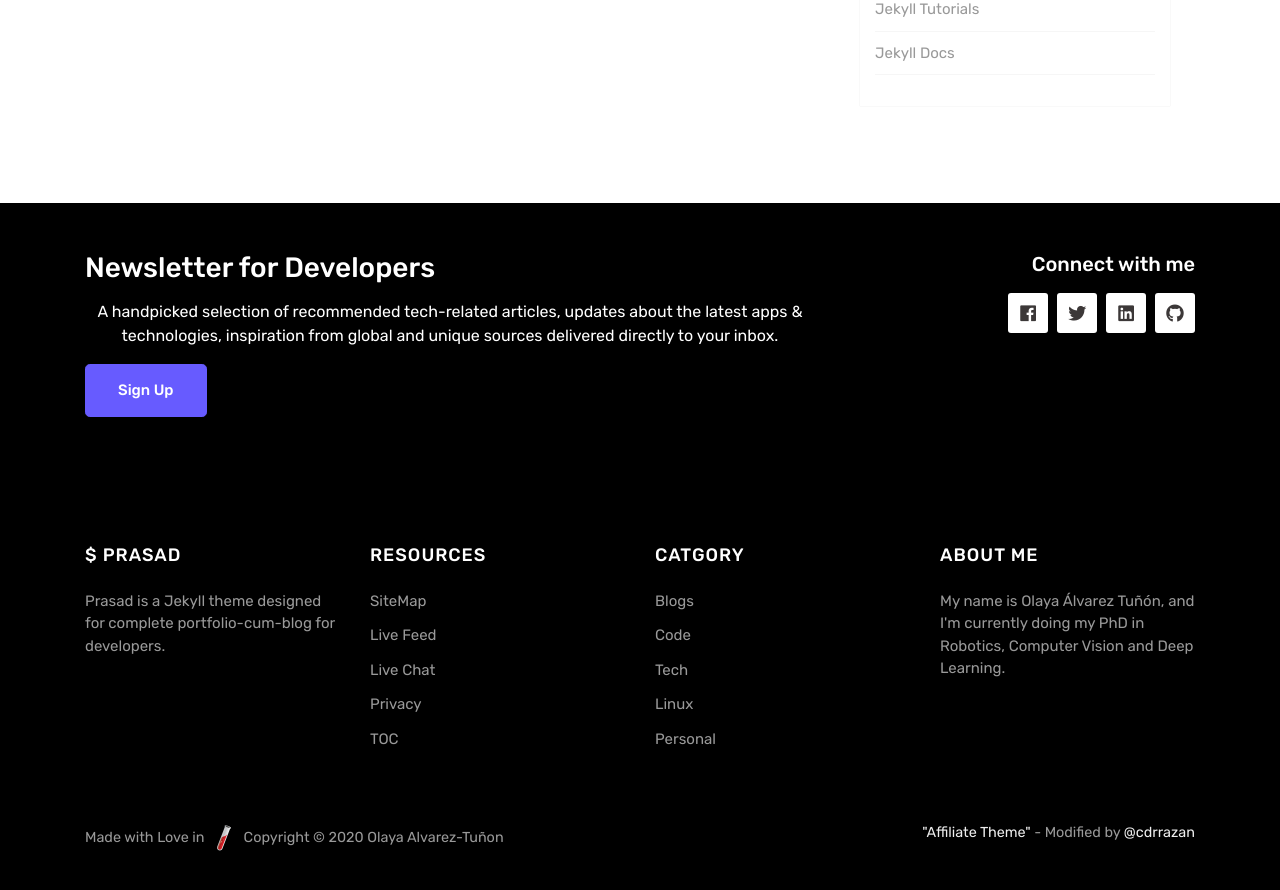
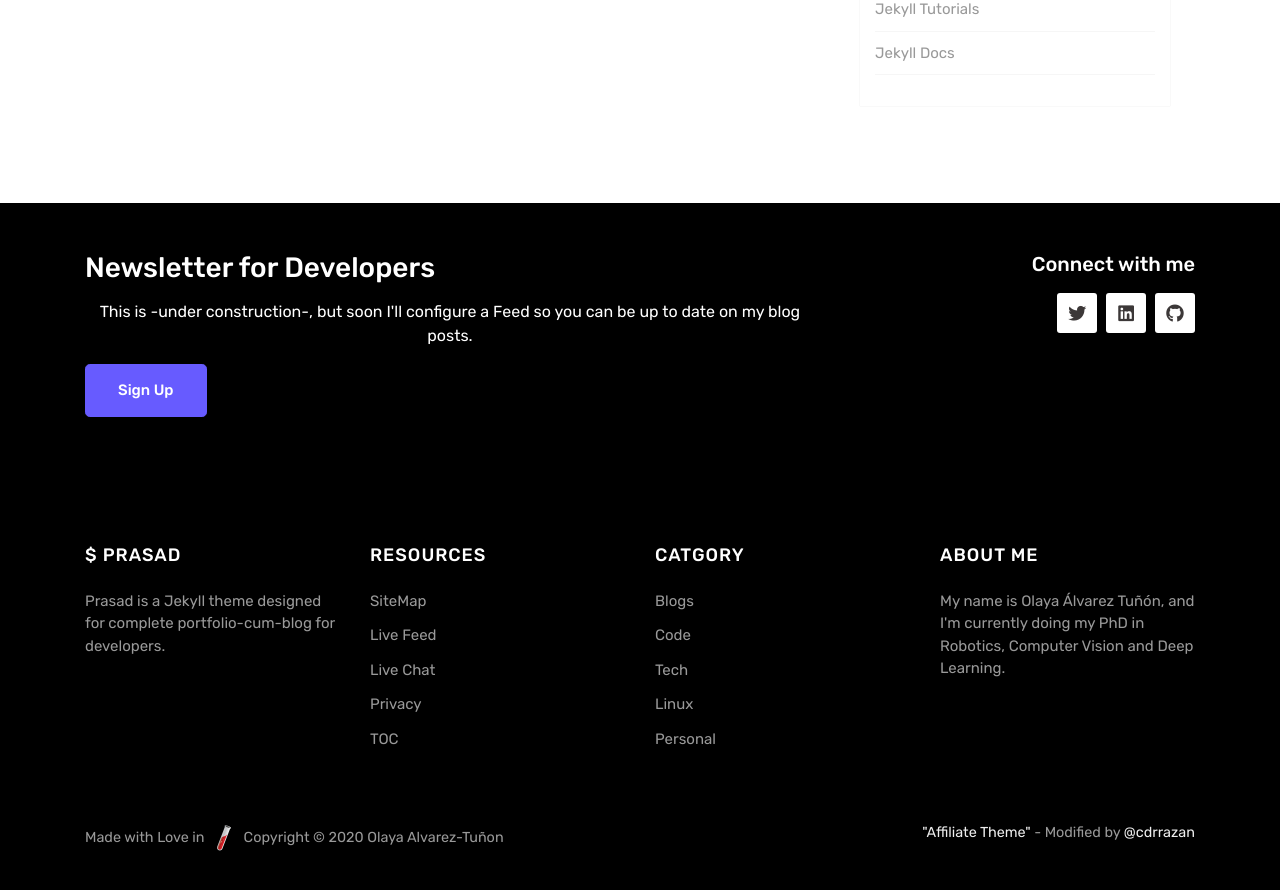
Before and after one commit to olayasturias/olayasturias.github.io, a Jekyll site: the page built from index.html, in a window 1280 px wide and 900 px high, scrolled down 1775 px. Shown: the top 890 px of the window. Built offline with Jekyll 4.4.1, drawn with Linux system fonts in a browser that asks for light colours; nearby versions of some CDN libraries; the list of posts is cut into pages by our own code; some of the changed text lies outside the part shown.

Commit message:
fixed social media links

```diff
--- a/_layouts/default.html
+++ b/_layouts/default.html
@@ -81,15 +81,11 @@
 
             <!-- Begin Menu -->
             <ul class="navbar-nav ml-auto">
-                <li class="nav-item">
+                <!-- <li class="nav-item">
                     <a class="nav-link" href="{{ site.baseurl }}/theme-setup/">Theme
                         Setup</a>
-                </li>
+                </li> -->
 
-                <li class="nav-item">
-                    <a class="nav-link"
-                       href="{{ site.baseurl }}/category/blog/">Blog</a>
-                </li>
                 <li class="nav-item">
                     <a class="nav-link"
                        href="{{ site.baseurl }}/about">About</a>
@@ -99,9 +95,13 @@
                     <a class="nav-link" href="{{ site.baseurl }}/contact">Contact</a>
                 </li>
                 <li class="nav-item">
+                    <a class="nav-link highlight"
+                       href="{{ site.baseurl }}/category/blog/">Blog</a>
+                </li>
+                <!-- <li class="nav-item">
                     <a class="nav-link highlight" href="//getco.us/dev">Developer
                         Newsletter</a>
-                </li>
+                </li> -->
             </ul>
             <!-- End Menu -->
 
@@ -142,22 +142,18 @@
             <div class="row justify-content-center">
                 <div class="col-md-8">
                     <h3>Newsletter for Developers</h3>
-                    <center><p>A handpicked selection of recommended
-                        tech-related articles, updates about the latest apps &
-                        technologies, inspiration from global and unique sources
-                        delivered directly to your inbox.</p></center>
+                    <center><p>This is -under construction-, but soon I'll configure a Feed
+                      so you can be up to date on my blog posts.</p></center>
                     <a class="btn btn-primary btn-lg" href="#" target="_blank">Sign
                         Up</a>
                 </div>
                 <div class="col-md-4 text-right footersocial">
                     <h5>Connect with me</h5>
-                    <a href="https://facebook.com" target="_blank"><i
-                            class="fab fa-facebook"></i></a>
-                    <a href="https://twitter.com" target="_blank"><i
+                    <a href="https://twitter.com/oplahoma" target="_blank"><i
                             class="fab fa-twitter"></i></a>
-                    <a href="https://pinterest.com" target="_blank"><i
+                    <a href="https://linkedin.com/in/olayaelectronics/?locale=en_US" target="_blank"><i
                             class="fab fa-linkedin"></i></a>
-                    <a href="https://github.com" target="_blank"><i
+                    <a href="https://github.com/olayasturias/" target="_blank"><i
                             class="fab fa-github"></i></a>
                 </div>
             </div>
```
